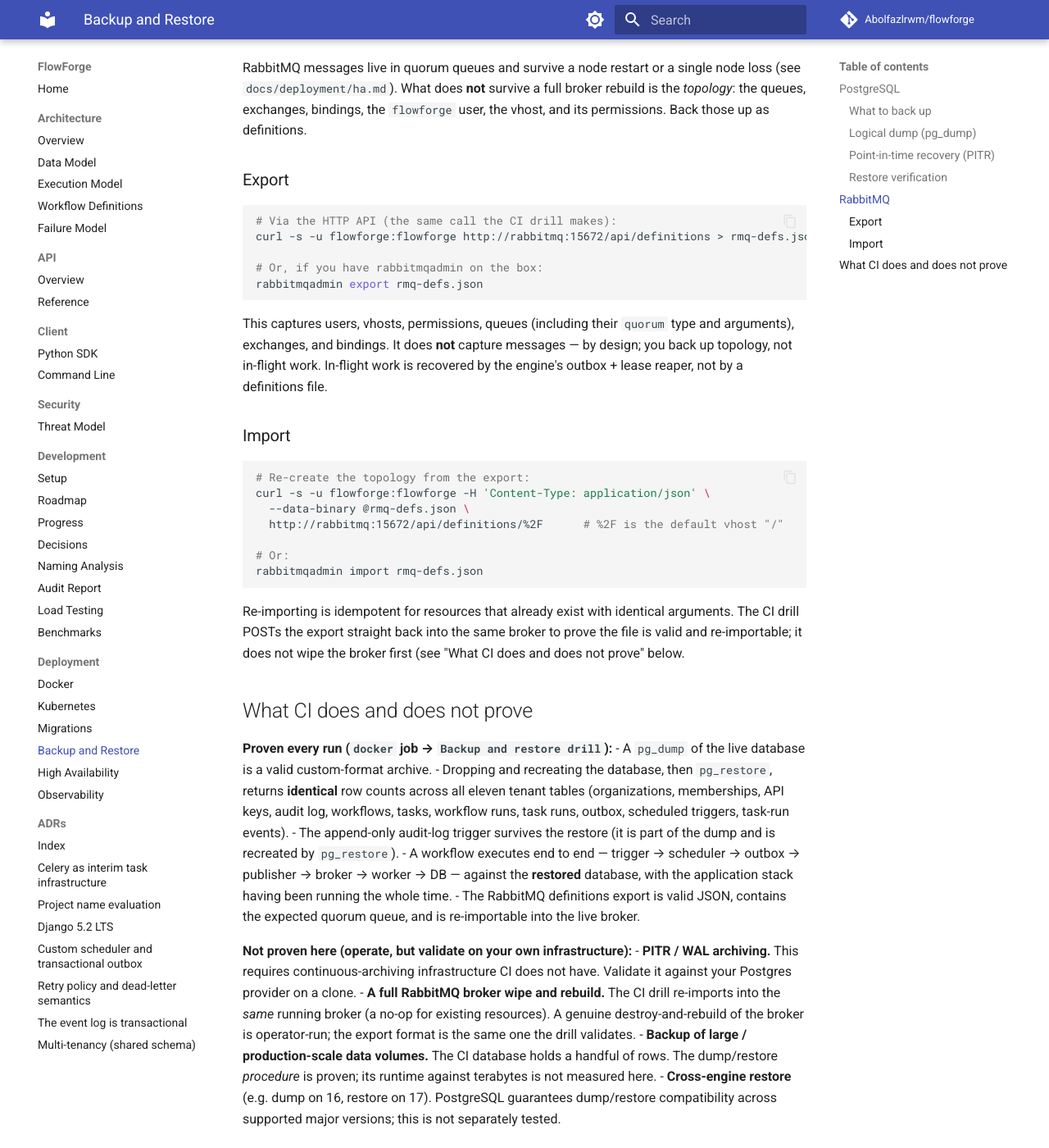
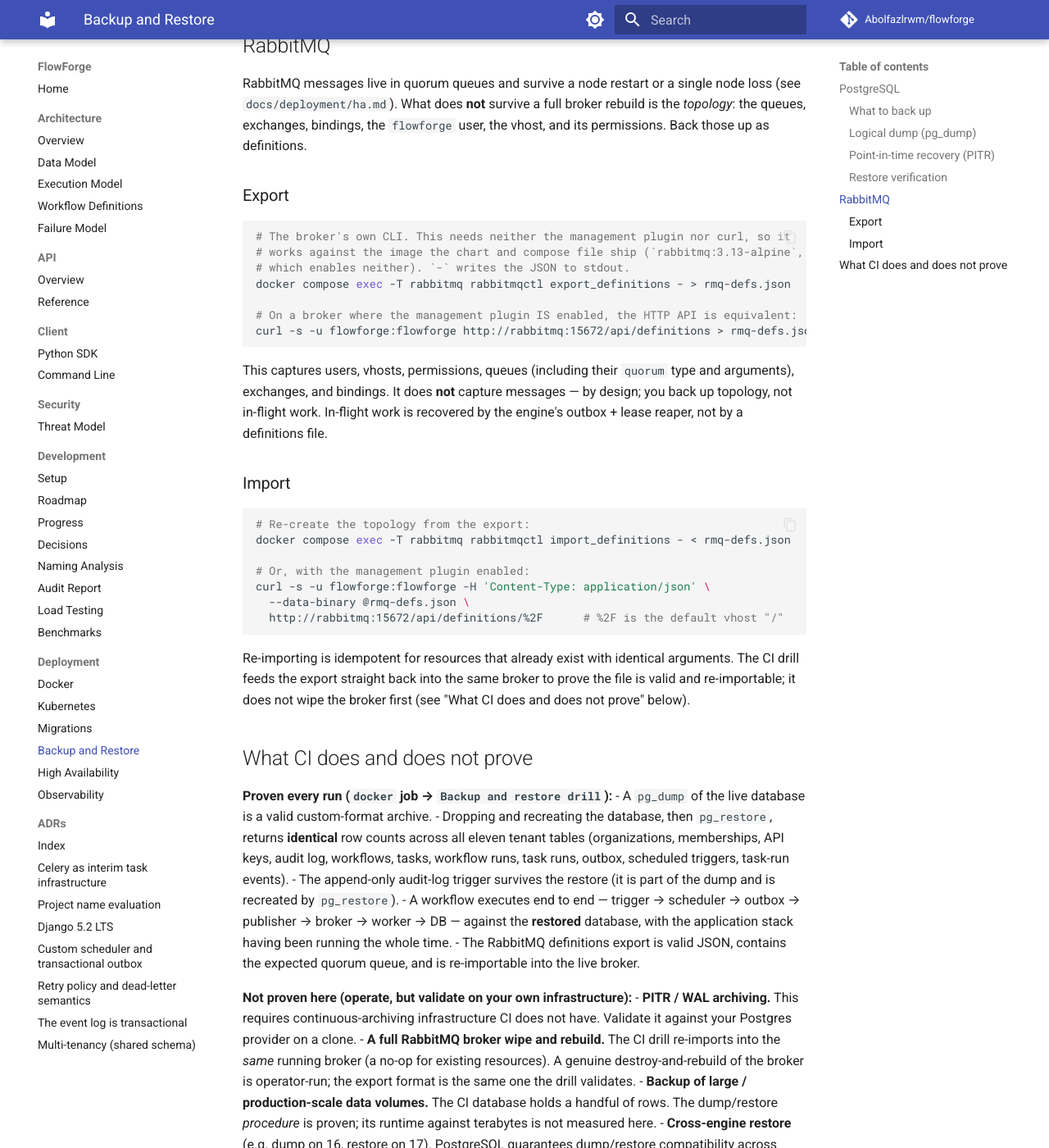
Before and after one commit to Abolfazlrwm/flowforge, an MkDocs documentation site: the page built from docs/deployment/backup-restore.md, in a window 1280 px wide and 1400 px high, scrolled down 2164 px. Shown: the whole window at 82% size. Built offline with MkDocs 1.6.1 and Material for MkDocs 9.7.7, drawn with Linux system fonts in a browser that asks for light colours; comment, search, counter and statistics services are not loaded; some of the changed text lies outside the part shown.

Commit message:
fix(ci): the restore drill's first real run found two defects
The drill failed 0.37s after printing its baseline row counts, which pointed at
the dump check rather than the dump:

1. The magic check grepped for `PgDMP`; the pg_dump custom-format magic is
   `PGDMP`, five bytes (WriteHead in pg_backup_archiver.c). `grep -q` therefore
   never matched, and `set -e` killed the step. The check now reads the magic
   explicitly and, on failure, dumps the first bytes with `od` instead of
   exiting silently.

2. The RabbitMQ export/import used `curl` inside the broker container against
   the management API. This stack runs `rabbitmq:3.13-alpine`, whose runtime
   packages are only su-exec, bash, procps and tzdata -- no curl -- and whose
   management plugin is not enabled (only the `-management` tags enable it). It
   would have failed on the next line. Both directions now use the broker's own
   `rabbitmqctl export_definitions -` / `import_definitions -`, which need
   neither the plugin nor curl and stream through stdin/stdout.

docs/deployment/backup-restore.md repeated both mistakes in the operator
runbook, so it is corrected too, and a missing closing parenthesis there is
fixed.

Verified locally: the workflow parses, the extracted drill script passes
`bash -n`, the heredoc terminator survives YAML de-indentation at column 0, and
`mkdocs build --strict` is green.

````diff
--- a/docs/deployment/backup-restore.md
+++ b/docs/deployment/backup-restore.md
@@ -36,8 +36,9 @@
 # Custom format: compressed, restorable, parallel-friendly.
 pg_dump -U flowforge -Fc flowforge > flowforge-$(date +%F-%H%M).dump
 
-# Verify the file is a real dump before you trust it.
-head -c 8 flowforge-$(date +%F-%H%M).dump | xxd    # expect "PgDMP" magic
+# Verify the file is a real dump before you trust it. The custom format starts
+# with the five-byte magic PGDMP (50 47 44 4d 50) — note the capitals.
+head -c 5 flowforge-$(date +%F-%H%M).dump | xxd    # expect "PGDMP"
 ```
 
 Restore onto an emptied (or new) database:
@@ -105,11 +106,13 @@
 ### Export
 
 ```bash
-# Via the HTTP API (the same call the CI drill makes):
+# The broker's own CLI. This needs neither the management plugin nor curl, so it
+# works against the image the chart and compose file ship (`rabbitmq:3.13-alpine`,
+# which enables neither). `-` writes the JSON to stdout.
+docker compose exec -T rabbitmq rabbitmqctl export_definitions - > rmq-defs.json
+
+# On a broker where the management plugin IS enabled, the HTTP API is equivalent:
 curl -s -u flowforge:flowforge http://rabbitmq:15672/api/definitions > rmq-defs.json
-
-# Or, if you have rabbitmqadmin on the box:
-rabbitmqadmin export rmq-defs.json
 ```
 
 This captures users, vhosts, permissions, queues (including their `quorum`
@@ -121,18 +124,18 @@
 
 ```bash
 # Re-create the topology from the export:
+docker compose exec -T rabbitmq rabbitmqctl import_definitions - < rmq-defs.json
+
+# Or, with the management plugin enabled:
 curl -s -u flowforge:flowforge -H 'Content-Type: application/json' \
   --data-binary @rmq-defs.json \
   http://rabbitmq:15672/api/definitions/%2F      # %2F is the default vhost "/"
-
-# Or:
-rabbitmqadmin import rmq-defs.json
 ```
 
 Re-importing is idempotent for resources that already exist with identical
-arguments. The CI drill POSTs the export straight back into the same broker to
+arguments. The CI drill feeds the export straight back into the same broker to
 prove the file is valid and re-importable; it does not wipe the broker first
-(see "What CI does and does not prove" below.
+(see "What CI does and does not prove" below).
 
 ## What CI does and does not prove
 
````
Also changed, not shown: 1 other file.
